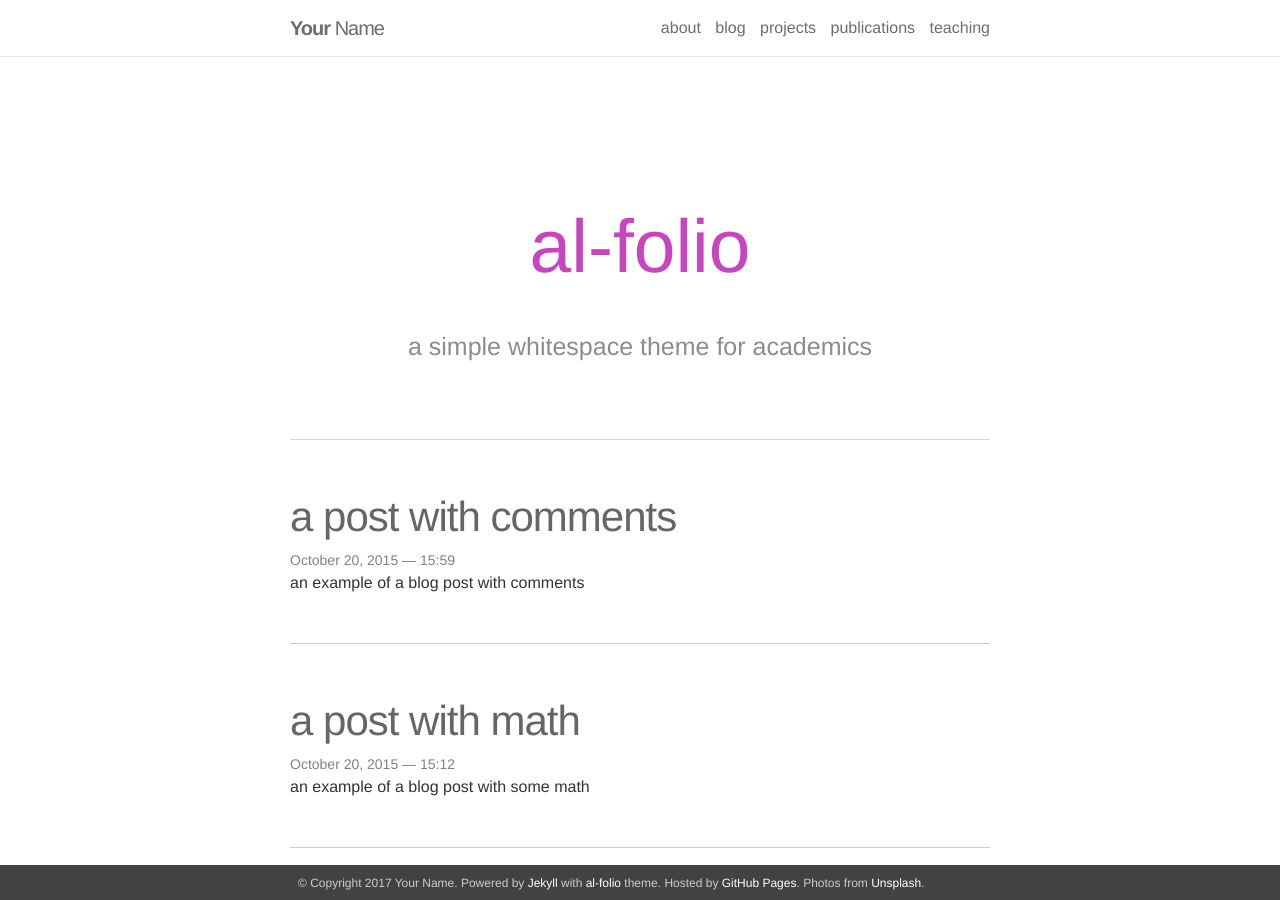
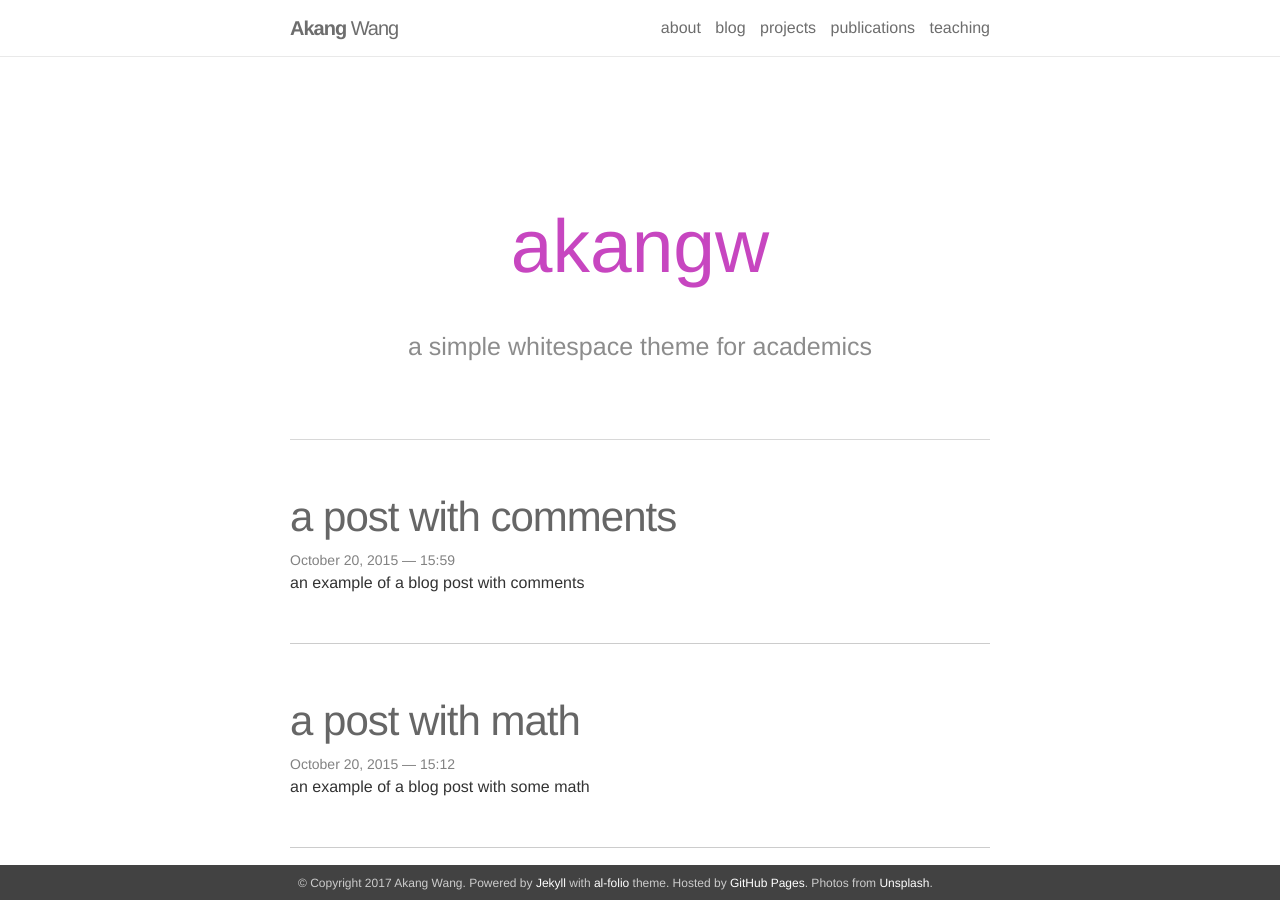
Before and after one commit to VINCENTW2046/akangw.github.io, a Jekyll site: the page built from blog/index.html, in a window 1280 px wide and 900 px high. Built offline with Jekyll 4.4.1, drawn with Linux system fonts in a browser that asks for light colours; nearby versions of some CDN libraries; the list of posts is cut into pages by our own code.

Commit message:
update config

```diff
--- a/_config.yml
+++ b/_config.yml
@@ -1,8 +1,8 @@
 # -----------------------------------------------------------------------------
 # Site settings
 # -----------------------------------------------------------------------------
-name: Your Name
-email: you@example.com
+name: Akang Wang
+email: akangw@andrew.cmu.edu
 description: > # this means to ignore newlines until "url:"
   A simple, whitespace theme for academics. Based on [*folio](https://github.com/bogoli/-folio) design.
 footer_text: >
@@ -10,14 +10,14 @@ footer_text: >
   Hosted by <a href="https://pages.github.com/" target="_blank">GitHub Pages</a>.
   Photos from <a href="https://unsplash.com" target="_blank">Unsplash</a>.
 
-url:  # the base hostname & protocol for your site
-baseurl: /al-folio # the subpath of your site, e.g. /blog/
+url: https://akangw.github.io # the base hostname & protocol for your site
+baseurl: "" # the subpath of your site, e.g. /blog/
 last_updated: # leave blank if you don't want to display last updated
 
 # -----------------------------------------------------------------------------
 # Social integration
 # -----------------------------------------------------------------------------
-github_username: # put your github username
+github_username: akangw # put your github username
 twitter_username: # put your twitter username
 linkedin_username: # put your linkedin username
 scholar_authorid: # put your google scholar author id
@@ -27,7 +27,7 @@ contact_note: >
 # -----------------------------------------------------------------------------
 # Blog
 # -----------------------------------------------------------------------------
-blog_name: al-folio
+blog_name: akangw
 blog_description: a simple whitespace theme for academics
 
 # Pagination
```
Also changed, not shown: _pages/about.md (+2 -2 lines).
